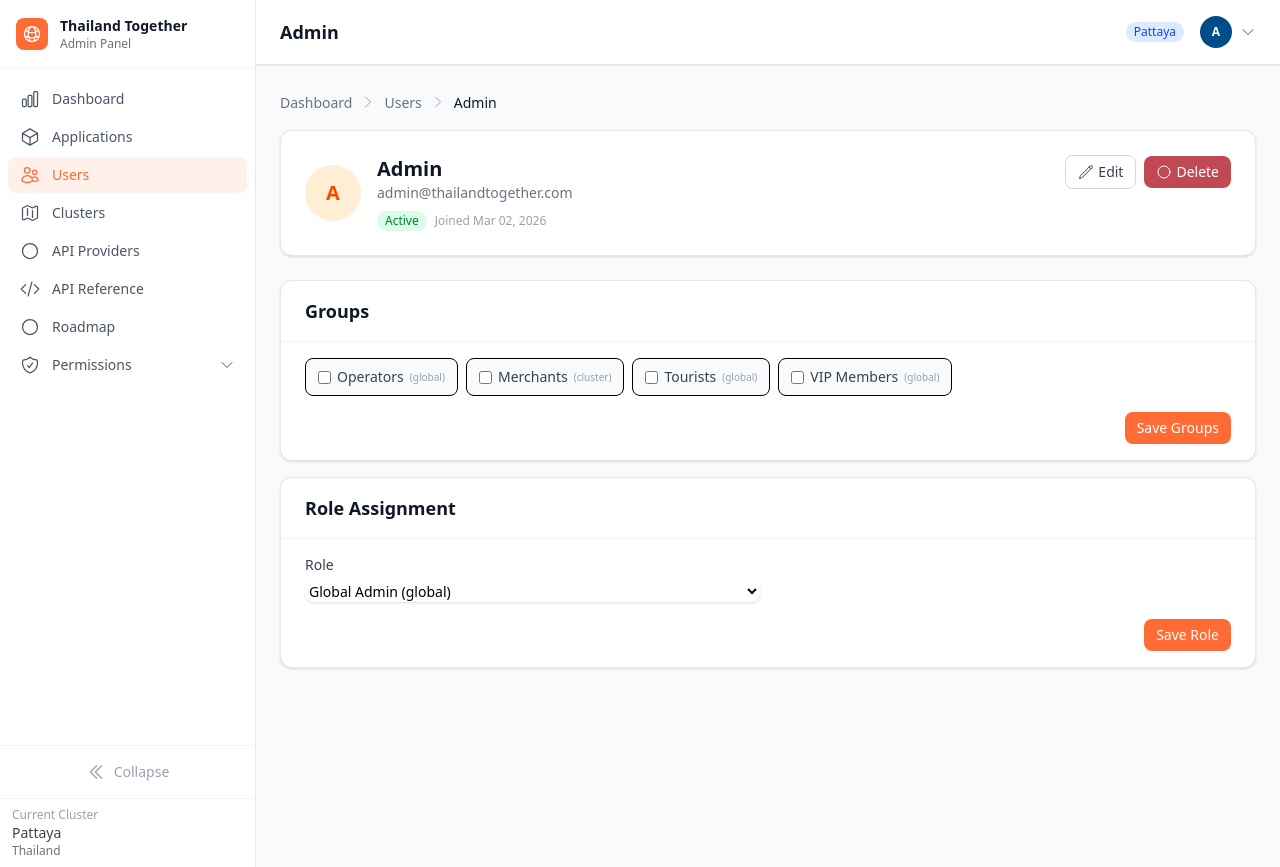
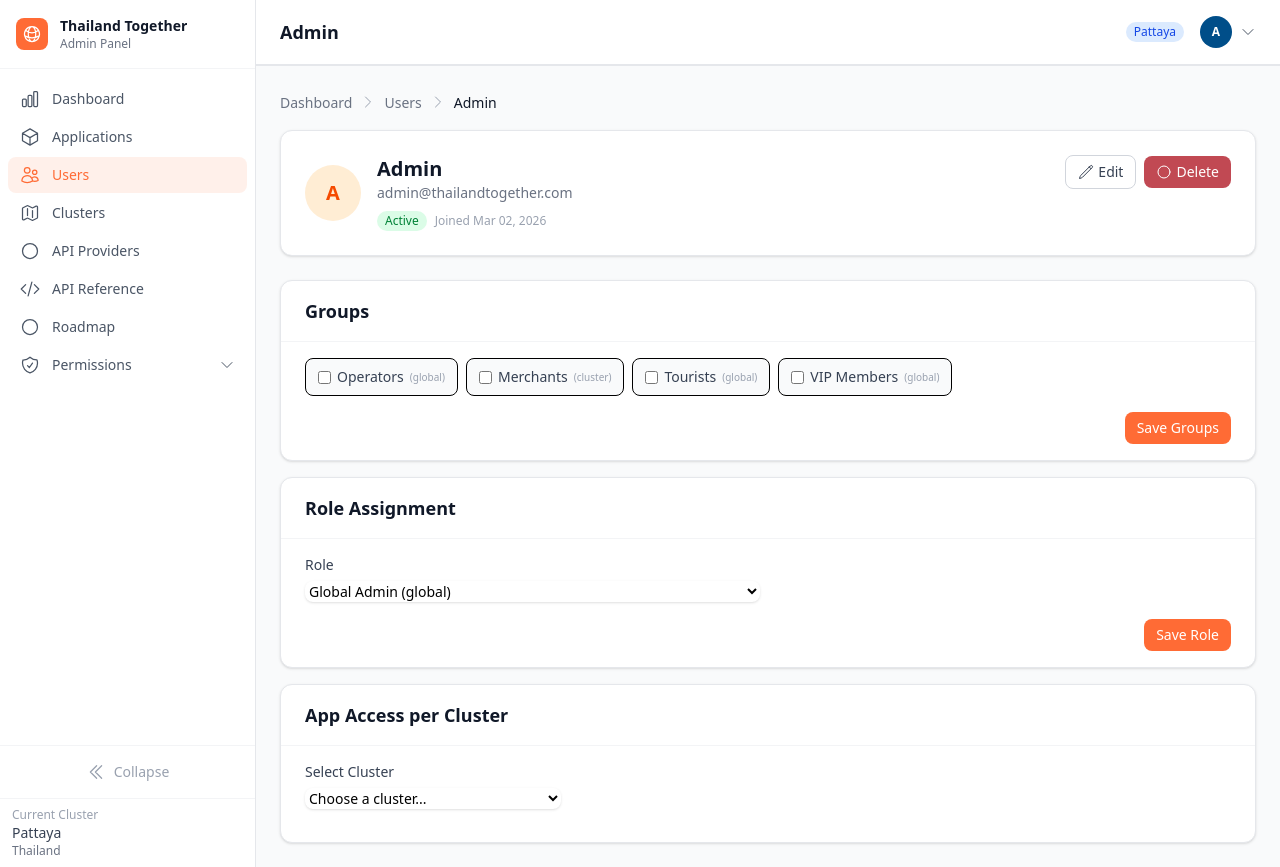
Before and after one commit to montienvic-dotcom/Thailand-Together, a Laravel app: page /admin/users/1 in a window 1280 px wide. Run offline with Laravel 12, Linux system fonts and the light colour scheme; a user stored in the database is signed in; data comes from the database, SQL or seed files in the repository; style sheets or scripts are compiled from the project's sources.

Commit message:
Add User App Access Matrix UI for per-cluster permission assignment
- AdminUserController: syncAppAccess() and getAppAccess() endpoints
- User detail view: cluster selector with checkbox grid for app access
- Loads existing access per cluster, saves via user_app_access table
- Routes for sync and get app access per user per cluster

https://claude.ai/code/session_01RgJbHBVsjJuW4fEe5gL5s6

```diff
--- a/platform/app/Http/Controllers/Admin/AdminWebController.php
+++ b/platform/app/Http/Controllers/Admin/AdminWebController.php
@@ -90,8 +90,12 @@ class AdminWebController extends Controller
         $user = User::with('groups', 'roles')->findOrFail($user);
         $groups = Group::orderBy('sort_order')->get();
         $roles = Role::all();
+        $clusters = Cluster::active()
+            ->with(['applications' => fn($q) => $q->where('cluster_application.is_active', true)->orderBy('sort_order')])
+            ->orderBy('sort_order')
+            ->get();
 
-        return view('admin.users.show', compact('user', 'groups', 'roles'));
+        return view('admin.users.show', compact('user', 'groups', 'roles', 'clusters'));
     }
 
     // ── API Providers ──
--- a/platform/resources/views/admin/users/show.blade.php
+++ b/platform/resources/views/admin/users/show.blade.php
@@ -81,6 +81,48 @@
             </form>
         </x-ui.card>
 
+        {{-- App Access Matrix --}}
+        <x-ui.card title="App Access per Cluster" class="mt-4">
+            <div class="space-y-4">
+                <div>
+                    <label class="block text-sm font-medium text-gray-700 mb-1">Select Cluster</label>
+                    <select x-model="selectedCluster" @change="loadAppAccess()" class="w-full sm:w-64 rounded-lg border-gray-300 shadow-sm focus:border-orange-500 focus:ring-orange-500 text-sm">
+                        <option value="">Choose a cluster...</option>
+                        @foreach($clusters as $cluster)
+                            <option value="{{ $cluster->id }}">{{ $cluster->name }}</option>
+                        @endforeach
+                    </select>
+                </div>
+
+                <template x-if="selectedCluster && clusterApps.length > 0">
+                    <div>
+                        <div class="grid grid-cols-1 sm:grid-cols-2 lg:grid-cols-3 gap-2">
+                            <template x-for="app in clusterApps" :key="app.id">
+                                <label class="inline-flex items-center gap-2 px-3 py-2 bg-gray-50 rounded-lg border cursor-pointer hover:bg-gray-100 transition-colors">
+                                    <input type="checkbox" :value="app.id" :checked="appAccess[app.id] === true"
+                                        @change="appAccess[app.id] = $event.target.checked"
+                                        class="rounded border-gray-300 text-orange-500 focus:ring-orange-500" />
+                                    <div class="flex items-center gap-1.5">
+                                        <div class="w-5 h-5 rounded flex items-center justify-center flex-shrink-0" :style="'background-color: ' + (app.color || '#6C757D') + '20'">
+                                            <span class="text-[10px]" :style="'color: ' + (app.color || '#6C757D')">&#9679;</span>
+                                        </div>
+                                        <span class="text-sm text-gray-700" x-text="app.name"></span>
+                                    </div>
+                                </label>
+                            </template>
+                        </div>
+                        <div class="mt-4 flex justify-end">
+                            <x-ui.button variant="primary" size="sm" @click="saveAppAccess()" x-bind:disabled="loading">Save App Access</x-ui.button>
+                        </div>
+                    </div>
+                </template>
+
+                <template x-if="selectedCluster && clusterApps.length === 0">
+                    <p class="text-sm text-gray-400">No applications assigned to this cluster.</p>
+                </template>
+            </div>
+        </x-ui.card>
+
         {{-- Edit User Modal --}}
         <x-ui.modal name="edit-user" maxWidth="lg">
             <form @submit.prevent="saveUser()">
@@ -129,6 +171,10 @@
         function userDetail() {
             return {
                 loading: false,
+                selectedCluster: '',
+                clusterApps: [],
+                appAccess: {},
+                clustersData: @json($clusters->mapWithKeys(fn($c) => [$c->id => $c->applications->map(fn($a) => ['id' => $a->id, 'name' => $a->name, 'color' => $a->color])])),
                 userGroups: @json($user->groups->pluck('id')->map(fn($id) => (string) $id)),
                 selectedRole: @json((string) ($user->roles->first()?->id ?? '')),
                 editForm: {
@@ -191,6 +237,37 @@
                     this.loading = false;
                 },
 
+                async loadAppAccess() {
+                    if (!this.selectedCluster) { this.clusterApps = []; return; }
+                    this.clusterApps = this.clustersData[this.selectedCluster] || [];
+                    this.appAccess = {};
+                    try {
+                        const res = await fetch('/admin/users/{{ $user->id }}/app-access/' + this.selectedCluster, {
+                            headers: { 'Accept': 'application/json' },
+                        });
+                        const data = await res.json();
+                        this.appAccess = data.access || {};
+                    } catch (e) { /* defaults to empty */ }
+                },
+
+                async saveAppAccess() {
+                    this.loading = true;
+                    const appAccessList = this.clusterApps.map(app => ({
+                        app_id: app.id,
+                        has_access: !!this.appAccess[app.id],
+                    }));
+                    try {
+                        const res = await fetch('{{ route("admin.users.sync-app-access", $user->id) }}', {
+                            method: 'PUT',
+                            headers: { 'X-CSRF-TOKEN': this.csrfToken(), 'Content-Type': 'application/json', 'Accept': 'application/json' },
+                            body: JSON.stringify({ cluster_id: Number(this.selectedCluster), app_access: appAccessList }),
+                        });
+                        const data = await res.json();
+                        this.showToast(data.message);
+                    } catch (e) { this.showToast('Failed to update app access.', 'error'); }
+                    this.loading = false;
+                },
+
                 async deleteUser() {
                     if (!confirm('Are you sure you want to delete this user?')) return;
                     this.loading = true;
--- a/platform/routes/admin.php
+++ b/platform/routes/admin.php
@@ -68,6 +68,8 @@ Route::middleware(['web', 'auth', 'cluster.aware'])->prefix('admin')->name('admi
     Route::put('/users/{user}/role', [AdminUserController::class, 'updateRole'])->name('users.update-role');
     Route::delete('/users/{user}', [AdminUserController::class, 'destroy'])->name('users.destroy');
     Route::get('/users/{user}/json', [AdminUserController::class, 'show'])->name('users.json');
+    Route::put('/users/{user}/app-access', [AdminUserController::class, 'syncAppAccess'])->name('users.sync-app-access');
+    Route::get('/users/{user}/app-access/{clusterId}', [AdminUserController::class, 'getAppAccess'])->name('users.app-access');
 
     // ── API Providers CRUD ──
     Route::get('/api-providers', [AdminWebController::class, 'apiProviders'])->name('api-providers');
```
Also changed, not shown: platform/app/Http/Controllers/Admin/AdminUserController.php (+53 -0 lines).
